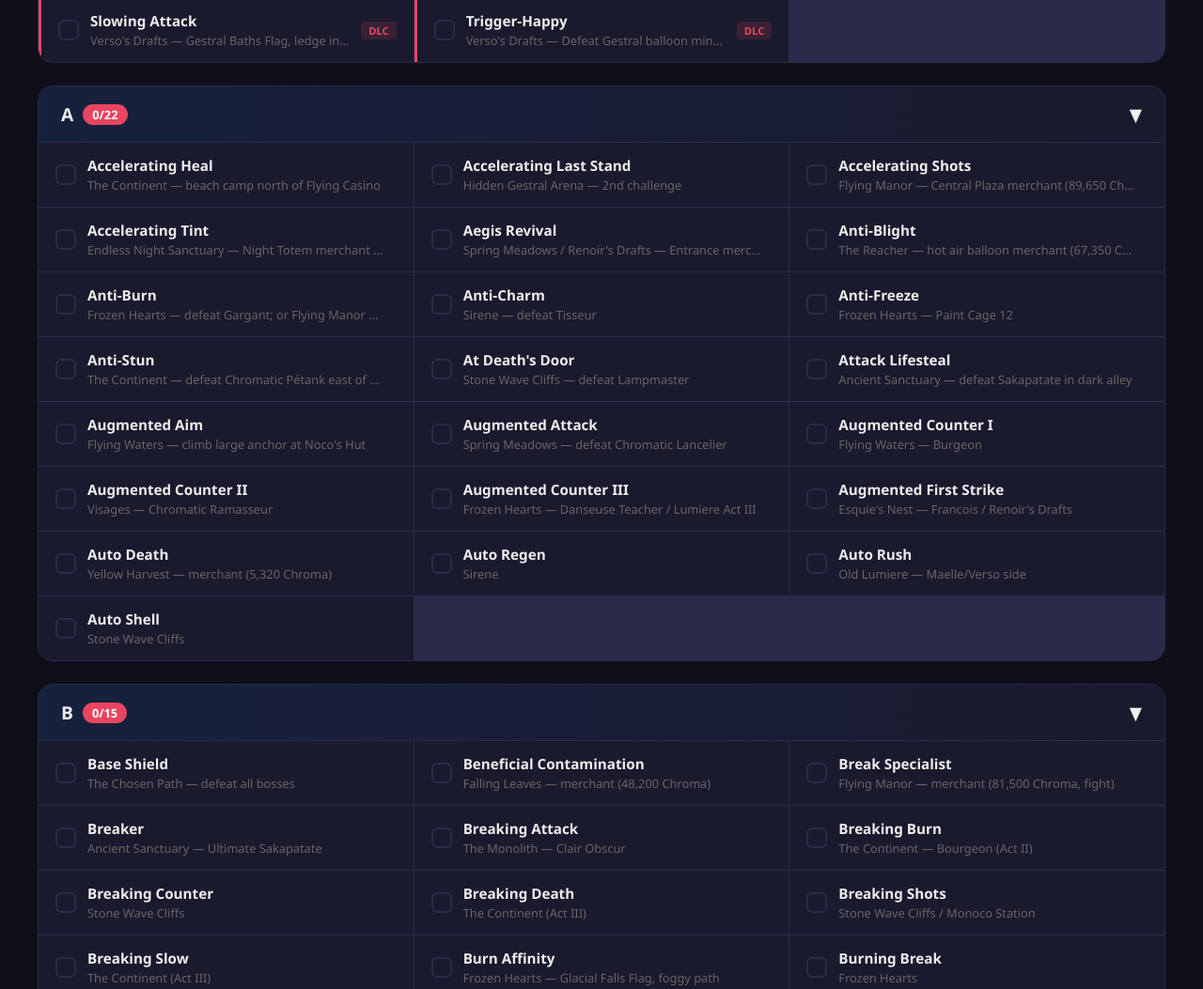
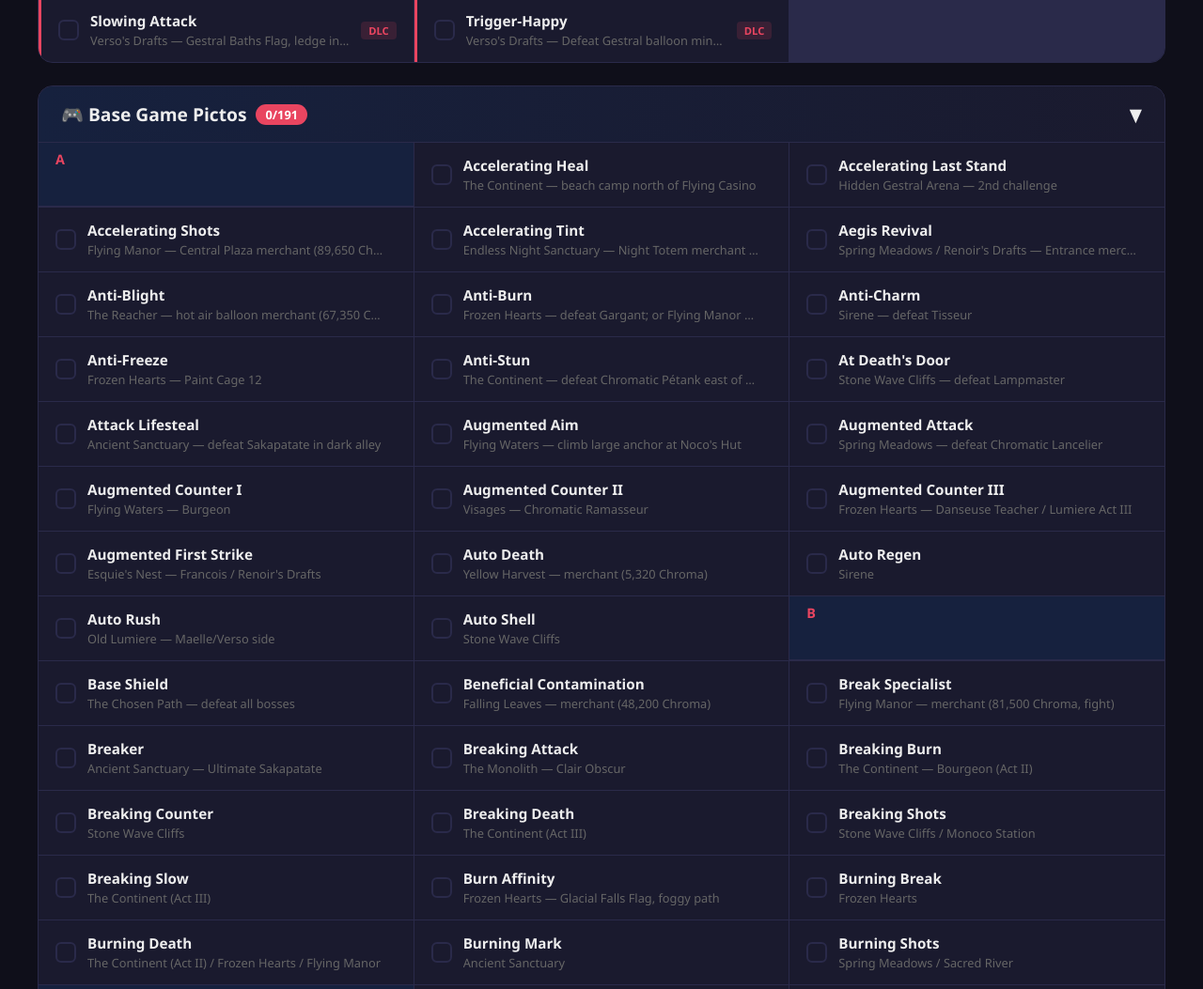
Before and after one commit to odine1980/Pictos, a plain HTML site: page index.html in a window 1280 px wide. Shown: the part 968-2021 px from the top of the page at 94% size. Drawn offline with Linux system fonts and the light colour scheme.

Commit message:
Refactor base game list: single continuous alphabetical list with sticky letter headers instead of separate A-Z sections

```diff
--- a/index.html
+++ b/index.html
@@ -269,6 +269,20 @@
 
         .section.collapsed .pictos-grid {
             display: none;
+        }
+
+        .sticky-letter {
+            position: sticky;
+            top: 0;
+            background: var(--bg-card);
+            padding: 8px 18px;
+            font-weight: bold;
+            font-size: 0.9rem;
+            color: var(--accent);
+            border-bottom: 1px solid var(--border);
+            z-index: 10;
+            text-transform: uppercase;
+            letter-spacing: 2px;
         }
 
         .pictos-grid {
@@ -909,27 +923,31 @@
                 `;
             }
 
-            // Render base game sections grouped by letter
+            // Render base game as one big alphabetical list with sticky letter headers
             const baseVisible = PICTOS_DATA.base.filter(p => shouldShow(p, 'base'));
             if (baseVisible.length > 0) {
+                const baseCollected = baseVisible.filter(p => collected.has(p.name)).length;
                 const groups = groupByLetter(baseVisible);
                 const sortedLetters = Object.keys(groups).sort();
 
+                let baseGridHtml = '';
                 sortedLetters.forEach(letter => {
                     const pictos = groups[letter];
-                    const letterCollected = pictos.filter(p => collected.has(p.name)).length;
+                    baseGridHtml += `<div class="sticky-letter">${letter}</div>`;
+                    baseGridHtml += pictos.map(p => renderPictoItem(p, 'base')).join('');
+                });
+
                 container.innerHTML += `
-                        <div class="section" id="section-${letter}">
-                            <div class="section-header" onclick="toggleSection('section-${letter}')">
-                                <h2>${letter} <span class="count">${letterCollected}/${pictos.length}</span></h2>
+                    <div class="section" id="section-base">
+                        <div class="section-header" onclick="toggleSection('section-base')">
+                            <h2>🎮 Base Game Pictos <span class="count">${baseCollected}/${baseVisible.length}</span></h2>
                             <span class="toggle-icon">▼</span>
                         </div>
                         <div class="pictos-grid">
-                                ${pictos.map(p => renderPictoItem(p, 'base')).join('')}
+                            ${baseGridHtml}
                         </div>
                     </div>
                 `;
-                });
             }
 
             // Show empty state if nothing visible
```
Lines whose indentation alone changed are shown as unchanged.
